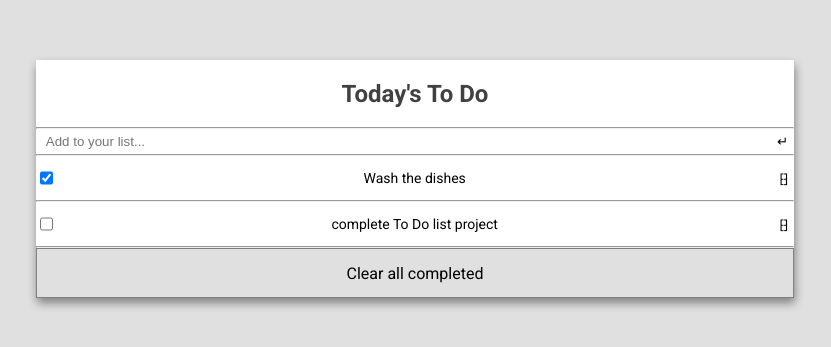
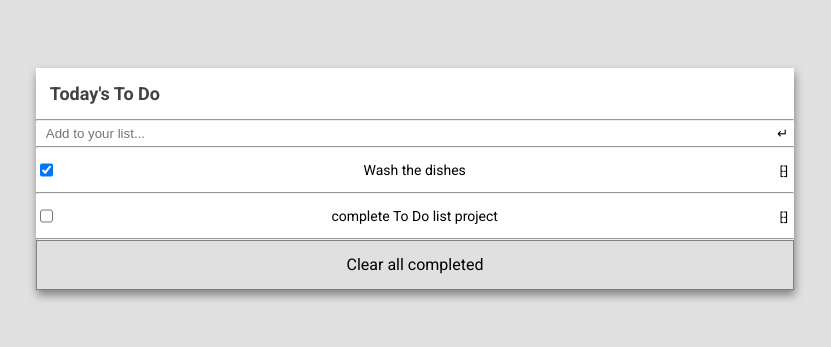
Before and after one commit to lucas-crodrigues/todo-list, a website built with webpack: page src/index.html in a window 1280 px wide. Shown: the part 221-568 px from the top of the page, without its empty margins (225-1056 px from the left). Built offline with nearby package versions, Linux system fonts and the light colour scheme.

Commit message:
update h2 styling

```diff
--- a/src/style.css
+++ b/src/style.css
@@ -17,8 +17,9 @@ button {
 }
 
 h2 {
-  text-align: center;
   color: rgb(65, 65, 65);
+  font-size: 18px;
+  padding-left: 14px;
 }
 
 form {
```
